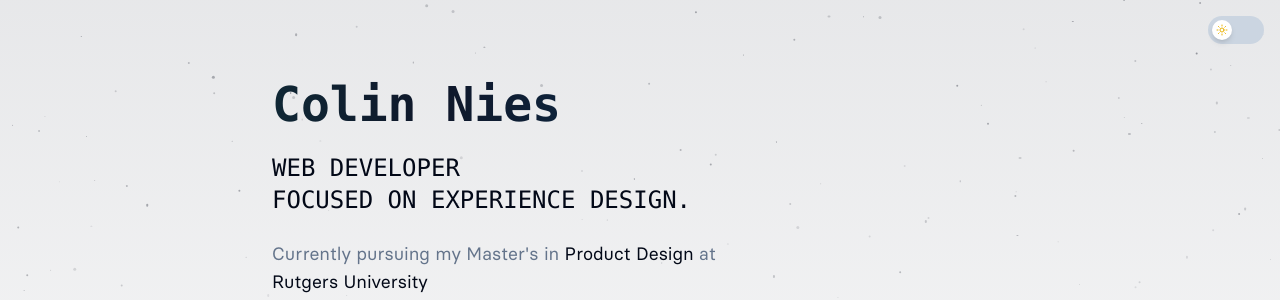
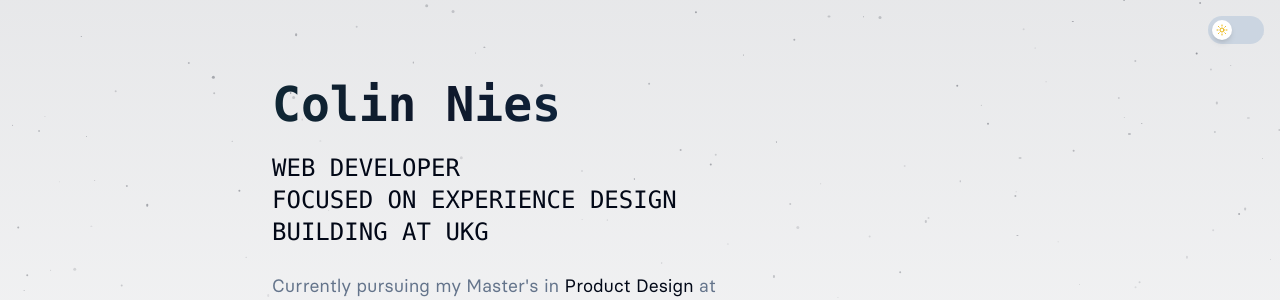
Before and after one commit to colnies/portfolio, a Next.js app: page / in a window 1280 px wide. Shown: the top 300 px of the page. Built offline with nearby package versions, Linux system fonts and the light colour scheme.

Commit message:
update header

```diff
--- a/src/app/page.tsx
+++ b/src/app/page.tsx
@@ -122,7 +122,9 @@ export default function HomePage() {
             >
               Web Developer
               <br />
-              Focused on Experience Design.
+              Focused on Experience Design
+              <br />
+              Building at <Link href="https://ukg.com" target="_blank" rel="noopener noreferrer">UKG</Link>
             </motion.p>
             <motion.div
               variants={fadeInUp}
```
